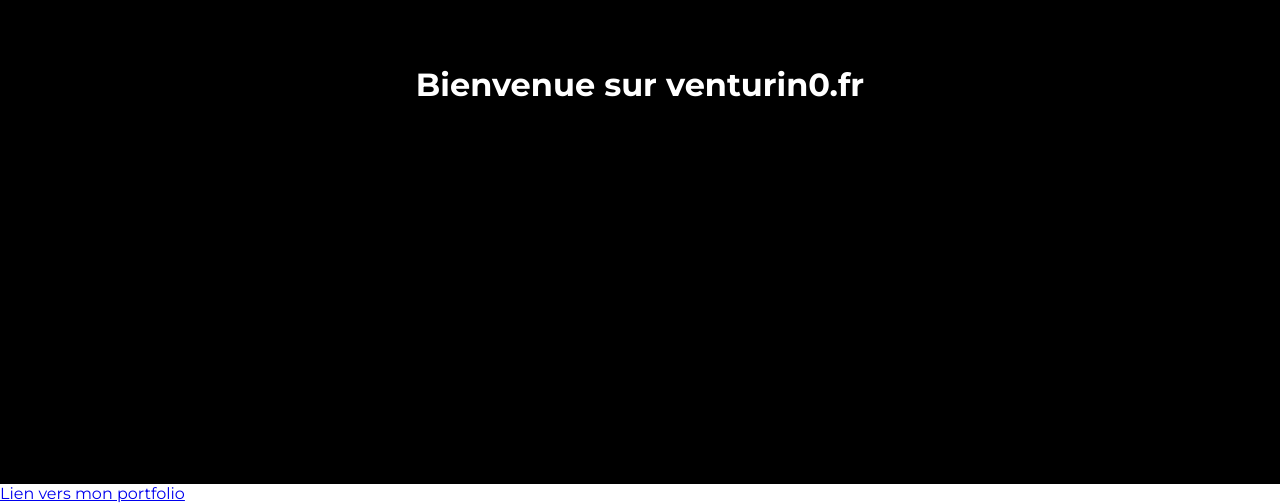
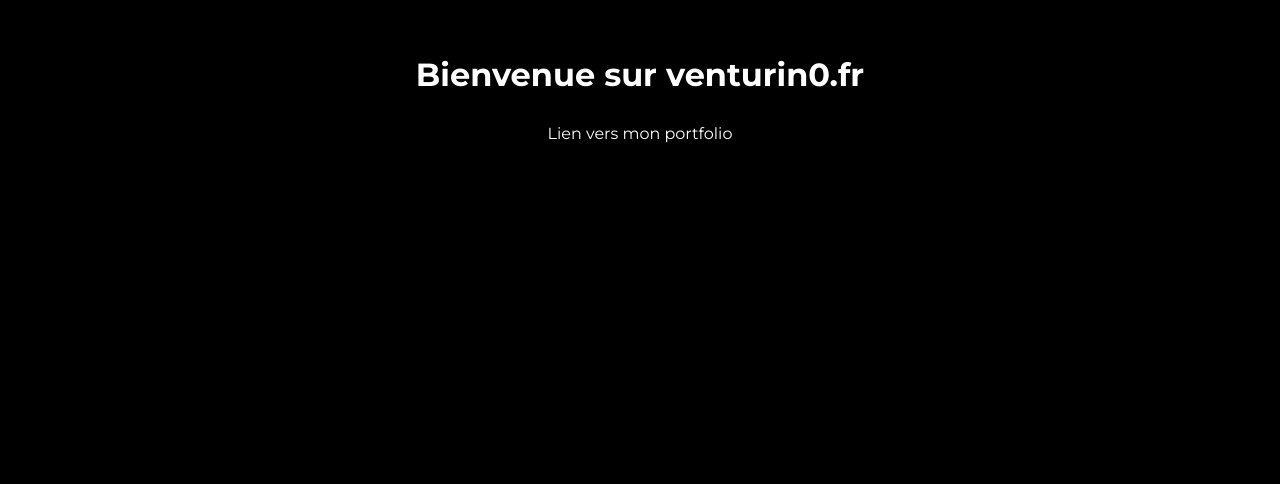
Before and after one commit to ventustyl/venturin0, a plain HTML site: page index.html in a window 1280 px wide. Shown: the part 316-819 px from the top of the page. Drawn offline with Linux system fonts and the light colour scheme.

Commit message:
PROD rajou police url et css

```diff
--- a/index.html
+++ b/index.html
@@ -17,8 +17,9 @@
     </div>
     <div class="main">
       <h1 class="title contain">Bienvenue sur venturin0.fr</h1>
+      <a href="https://venturino.site" target="_blank">Lien vers mon portfolio</a>
     </div>
-    <a href="https://venturino.site" target="_blank">Lien vers mon portfolio</a>
+
 
     <script src="./script.js"></script>
   </body>
--- a/style.css
+++ b/style.css
@@ -5,6 +5,8 @@
   padding: 0;
   box-sizing: border-box;
   font-family: Montserrat, "sans-serif";
+  text-decoration: none;
+  color: white;
 }
 
 body {
```
